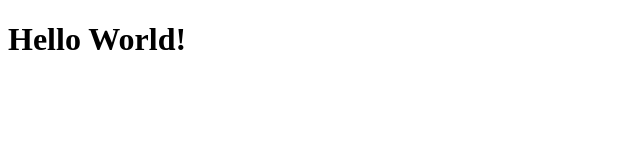
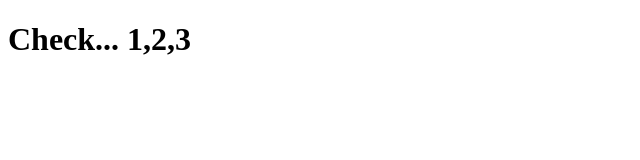
Before and after one commit to Kerobu/Website, a plain HTML site: page index.html in a window 1280 px wide. Shown: the whole page, without its empty margins (0-640 px from the left). Drawn offline with Linux system fonts and the light colour scheme.

Commit message:
Update index.html

```diff
--- a/index.html
+++ b/index.html
@@ -5,7 +5,7 @@
     </head>
     <body>
         <Header>
-            <h1>Hello World!</h1>
+            <h1>Check... 1,2,3</h1>
         </Header>
     </body>
 </html>
```
